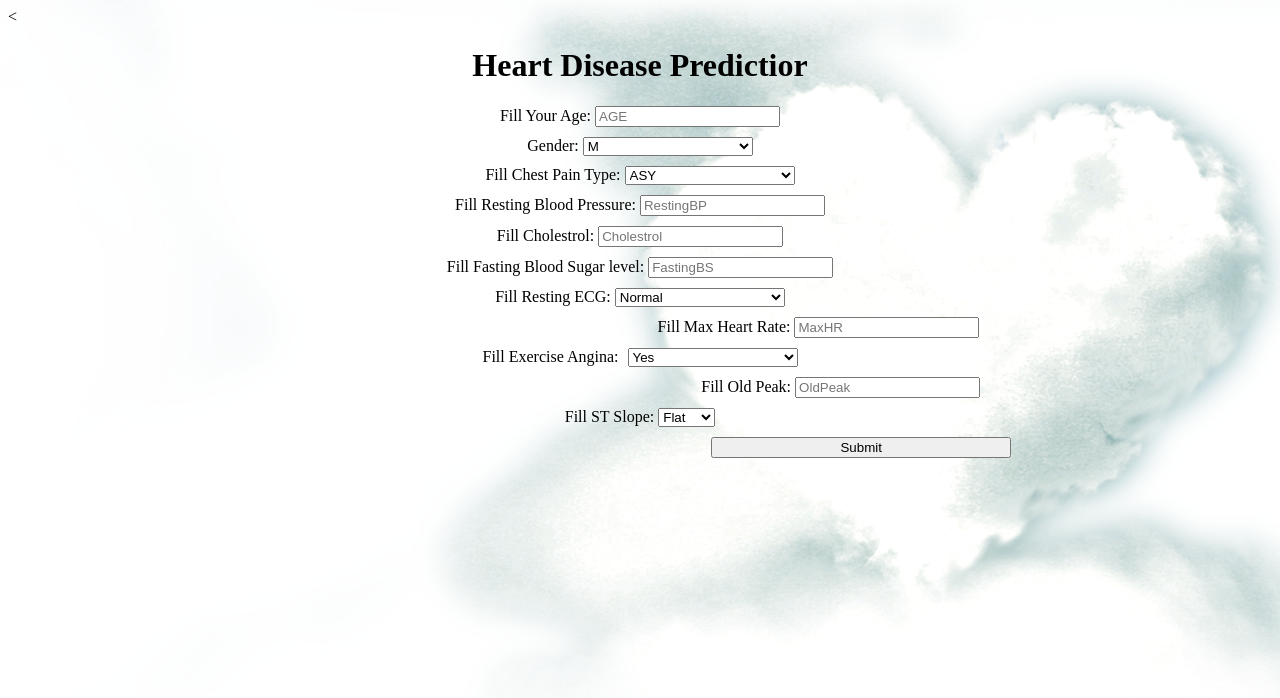
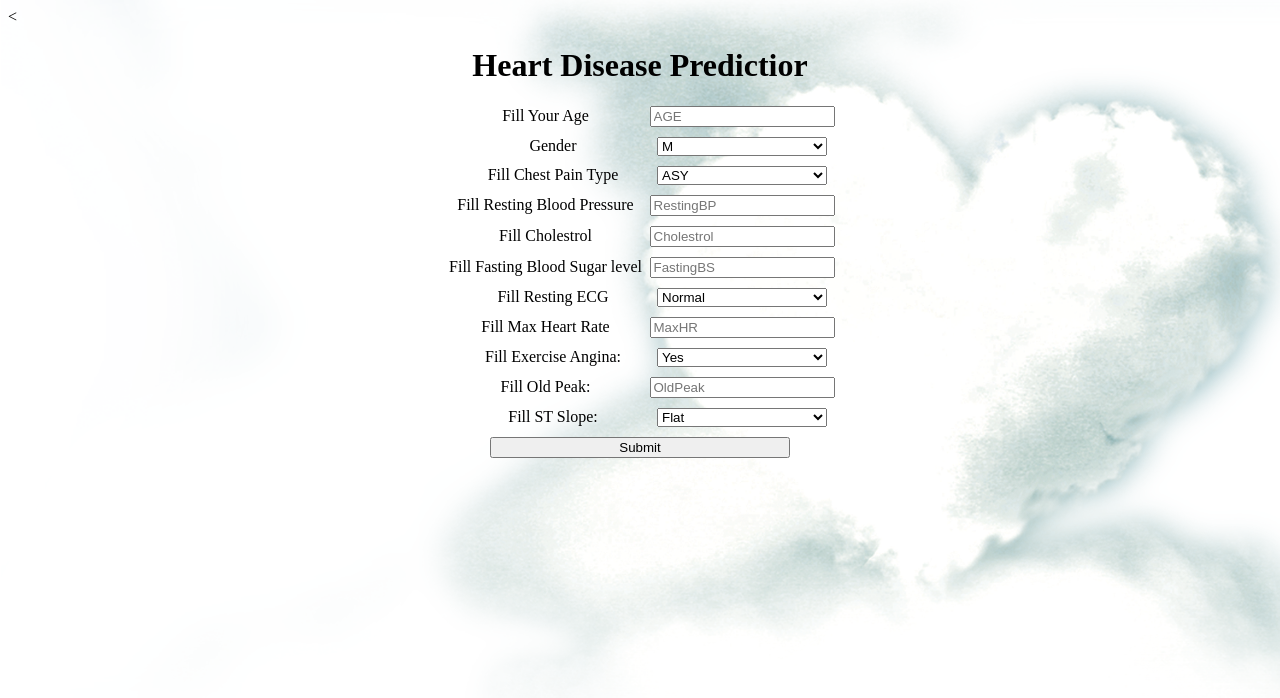
Before and after one commit to bridgecrew-perf6/Heart_Disease_Predictor_Deployed, a Flask app: page / in a window 1280 px wide. Shown: the top 698 px of the page. Run offline with Flask 2, Linux system fonts and the light colour scheme.

Commit message:
edited the whole page

```diff
--- a/templates/index.html
+++ b/templates/index.html
@@ -10,6 +10,11 @@
              div {
               margin-bottom: 10px;
             }
+            label {
+                display: inline-block;
+                width: 200px;
+
+              }
         </style>
     </head>
     <body>
@@ -17,18 +22,18 @@
         <center>
             <form action="/" method="POST">
             <div>
-            <label for="Age">Fill Your Age:</label>
+            <label for="Age">Fill Your Age</label>
             <input  type="number" name="AGE" placeholder="AGE" required="required" />
             </div>
             <div>
-            <label for="Sex">Gender:</label>
+            <label for="Sex">Gender</label>
             <select name="Sex" id="Sex" style=" width: 170px;">
                 <option value="M">M</option>
                 <option value="F">F</option>
             </select>
             </div>
             <div>
-            <label for="Chest_Pain">Fill Chest Pain Type:</label>
+            <label for="Chest_Pain">Fill Chest Pain Type</label>
             <select name="Chest_Pain" id="Chest_Pain" style=" width: 170px;">
                 <option value="ASY">ASY</option>
                 <option value="NAP">NAP</option>
@@ -37,19 +42,19 @@
             </select>
             </div>
             <div>
-            <label for="RestingBP">Fill Resting Blood Pressure:</label>
+            <label for="RestingBP">Fill Resting Blood Pressure</label>
             <input  type="number" name="RestingBP" placeholder="RestingBP" required="required" />
             </div>
             <div>
-            <label for="Cholestrol">Fill Cholestrol:</label>
+            <label for="Cholestrol">Fill Cholestrol</label>
             <input  type="number" name="Cholestrol" placeholder="Cholestrol" required="required" />
             </div>
             <div>
-            <label for="FastingBS">Fill Fasting Blood Sugar level:</label>
+            <label for="FastingBS">Fill Fasting Blood Sugar level</label>
             <input  type="number" name="FastingBS" placeholder="FastingBS" required="required" />
             </div>
             <div>
-            <label for="RestingECG">Fill Resting ECG:</label>
+            <label for="RestingECG">Fill Resting ECG</label>
             <select name="RestingECG" id="RestingECG"style=" width: 170px;">
                 <option value="Normal">Normal</option>
                 <option value="ST">ST</option>
@@ -57,30 +62,30 @@
             </select>
             </div>
             <div>
-            <label for="MaxHR"style="margin-left:28.25%;">Fill Max Heart Rate:</label>
+            <label for="MaxHR">Fill Max Heart Rate</label>
             <input type="number" name="MaxHR" placeholder="MaxHR" required="required" />
             </div>
             <div>
             <label for="ExerciseAngina">Fill Exercise Angina:</label>
-            <select name="ExerciseAngina" id="ExerciseAngina"style="margin-left:.40%; width: 170px;">
+            <select name="ExerciseAngina" id="ExerciseAngina"style="width: 170px;">
                 <option value="Y">Yes</option>
                 <option value="N">No</option>
             </select>
             </div>
             <div>
-            <label for="OldPeak"style="margin-left:31.75%;">Fill Old Peak:</label>
+            <label for="OldPeak">Fill Old Peak:</label>
             <input  type="number" name="OldPeak" placeholder="OldPeak" required="required" />
             </div>
             <div>
             <label for="St_Slope">Fill ST Slope:</label>
-            <select name="St_Slope" id="St_Slope" width: 170px;">
+            <select name="St_Slope" id="St_Slope" style="width: 170px;">
                 <option value="Flat">Flat</option>
                 <option value="Up">Up</option>
                 <option value="Down">Down</option>
             </select>
             </div>
         <div>
-          <button type="submit" onclick='alert("You can call Ambulance 108")' style="width: 300px; margin-left: 35%;" class="btn btn-primary btn-block btn-large">Submit</button>
+          <button type="submit" onclick='alert("You can call Ambulance 108")' style="width: 300px; " class="btn btn-primary btn-block btn-large">Submit</button>
         </div>
         </form>
         </center>
```
Lines whose indentation alone changed are shown as unchanged.
